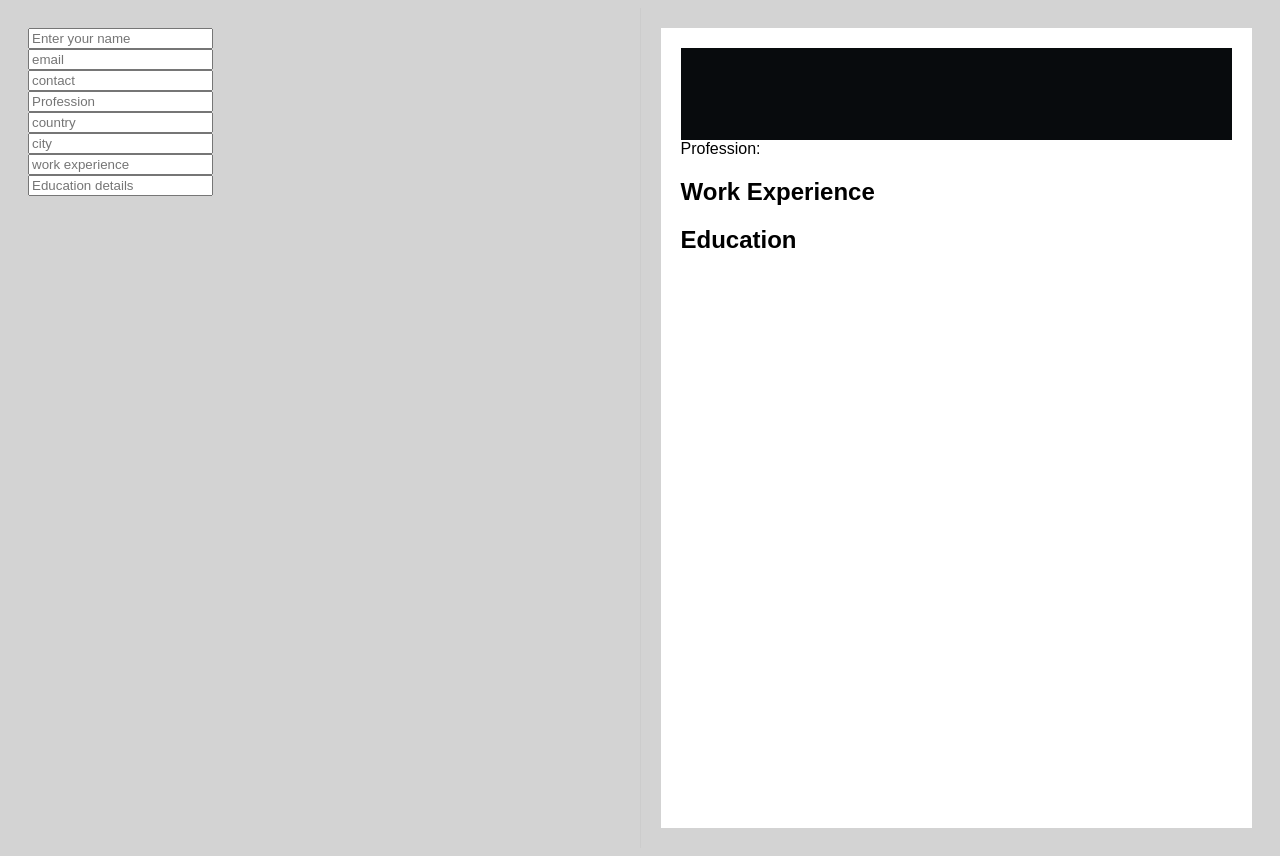
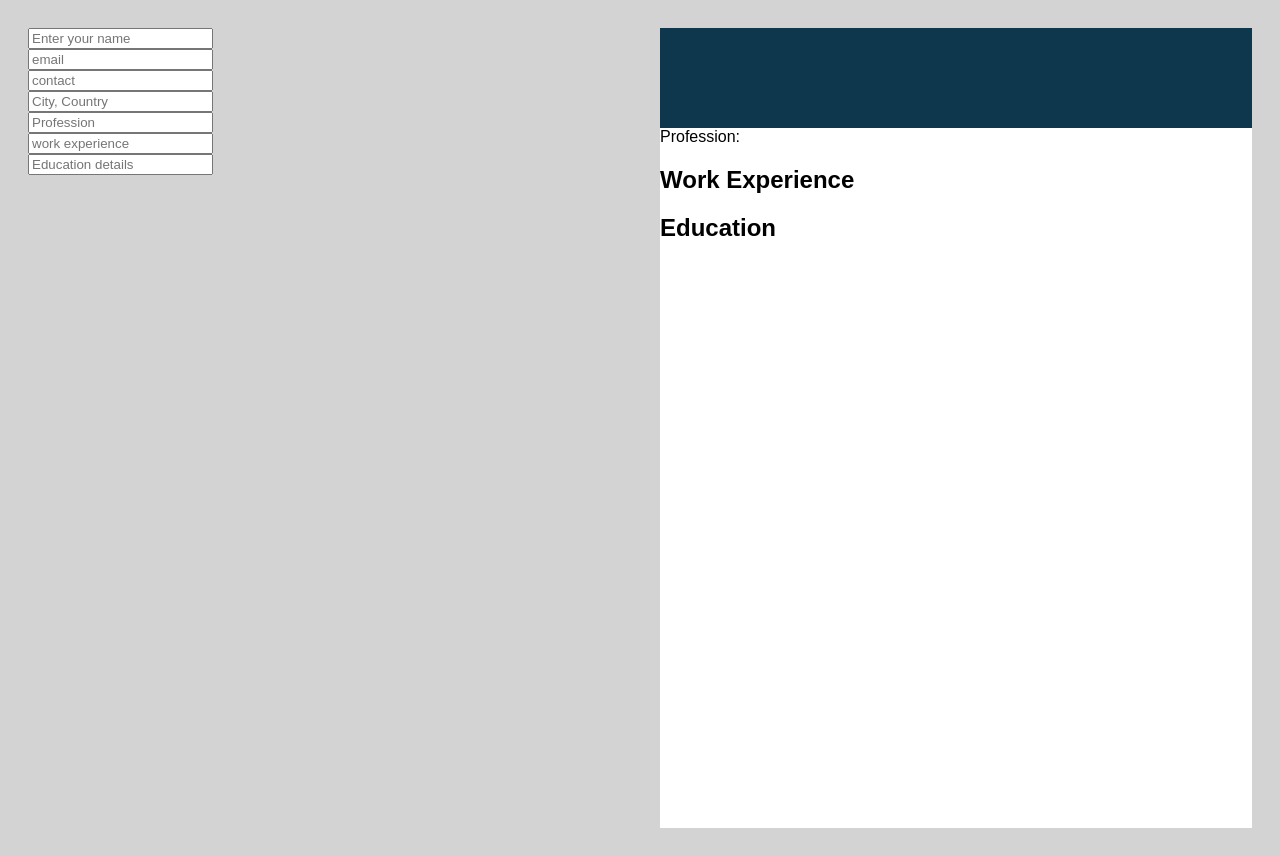
Before and after one commit to Sama-004/cv-app, a React (Vite) app: page / in a window 1280 px wide. Built offline with nearby package versions, Linux system fonts and the light colour scheme.

Commit message:
completed personal details section

```diff
--- a/src/App.css
+++ b/src/App.css
@@ -1,6 +1,7 @@
 body {
   background-color: lightgray;
 }
+
 .app-container {
   display: flex;
   justify-content: space-between;
@@ -13,7 +14,7 @@ body {
   flex-direction: column;
   width: 48%;
   padding: 20px;
-  border-right: 1px solid #ccc;
+  /* border-right: 10px solid #ccc; */
   /* box-sizing: border-box; */
 }
 
@@ -25,6 +26,9 @@ body {
 }
 
 .input-container {
+  display: flex;
+  flex-direction: column;
+  align-items: flex-start;
   margin-bottom: 15px;
 }
 
@@ -32,7 +36,7 @@ body {
   /* margin-top: 20px; */
   width: 100%;
   box-sizing: border-box;
-  padding: 20px;
+  /* padding: 20px; */
   height: 100vh;
   background-color: #fff;
 }
@@ -46,6 +50,7 @@ body {
 }
 
 .resume-section h2 {
+  margin-top: 5px;
   font-size: 1.5em;
   margin-bottom: 10px;
 }
@@ -55,15 +60,19 @@ body {
 }
 
 .name {
-  background-color: #080b0d;
+  background-color: #0e374e;
   color: white;
-  padding: 36px 24px;
+  /* padding: 36px 24px; */
+  padding: 24px;
+  height: 100px;
   width: 100%;
   box-sizing: border-box;
 }
+
 #resume-name {
   text-align: center;
 }
+
 .resume-section p.info {
   /* background-color: #000; */
   color: #fff;
--- a/src/App.jsx
+++ b/src/App.jsx
@@ -9,7 +9,6 @@ export default function App() {
   const [email, setEmail] = useState("");
   const [contact, setContact] = useState("");
   const [profession, setProfession] = useState("");
-  const [country, setCountry] = useState("");
   const [city, setCity] = useState("");
   const [work, setWork] = useState("");
   const [education, setEducation] = useState("");
@@ -25,8 +24,6 @@ export default function App() {
           setContact={setContact}
           profession={profession}
           setProfession={setProfession}
-          country={country}
-          setCountry={setCountry}
           city={city}
           setCity={setCity}
         />
@@ -43,7 +40,6 @@ export default function App() {
           email={email}
           contact={contact}
           profession={profession}
-          country={country}
           city={city}
           work={work}
           education={education}
--- a/src/components/PersonalDetails.jsx
+++ b/src/components/PersonalDetails.jsx
@@ -10,8 +10,6 @@ export default function PersonalDetails({
   setContact,
   profession,
   setProfession,
-  country,
-  setCountry,
   city,
   setCity,
 }) {
@@ -40,25 +38,17 @@ export default function PersonalDetails({
       <br />
       <input
         type="text"
+        placeholder="City, Country"
+        value={city}
+        onChange={(e) => setCity(e.target.value)}
+      />
+      <br />
+      <input
+        type="text"
         placeholder="Profession"
         value={profession}
         onChange={(e) => setProfession(e.target.value)}
       />
-      <br />
-      <input
-        type="text"
-        placeholder="country"
-        value={country}
-        onChange={(e) => setCountry(e.target.value)}
-      />
-      <br />
-      <input
-        type="text"
-        placeholder="city"
-        value={city}
-        onChange={(e) => setCity(e.target.value)}
-      />
-      <br />
     </div>
   );
 }
@@ -72,8 +62,6 @@ PersonalDetails.propTypes = {
   setContact: PropTypes.func.isRequired,
   profession: PropTypes.string.isRequired,
   setProfession: PropTypes.func.isRequired,
-  country: PropTypes.string.isRequired,
-  setCountry: PropTypes.func.isRequired,
   city: PropTypes.string.isRequired,
   setCity: PropTypes.func.isRequired,
 };
--- a/src/components/ResumePreview.jsx
+++ b/src/components/ResumePreview.jsx
@@ -5,9 +5,8 @@ export default function Resumepreview({
   name,
   email,
   contact,
+  city,
   profession,
-  country,
-  city,
   work,
   education,
 }) {
@@ -28,15 +27,10 @@ export default function Resumepreview({
                   <i className="fas fa-phone"></i>&nbsp; {contact} &nbsp;
                 </>
               )}
-              {city && country && (
+              {city && (
                 <>
-                  <i className="fas fa-map-marker-alt"></i>&nbsp; {city},{" "}
-                  {country}
+                  <i className="fas fa-map-marker-alt"></i>&nbsp; {city} &nbsp;
                 </>
-                //need to fix the city and country issue
-                // {/* <i class="fa-solid fa-envelope"></i> */}
-                // {/* {email} &nbsp; {contact} &nbsp;
-                // {city} {country} */}
               )}
             </p>
           </div>
@@ -65,3 +59,12 @@ Resumepreview.propTypes = {
   education: PropTypes.string.isRequired,
   work: PropTypes.string.isRequired,
 };
+
+/*
+
+make education and experience interactive
+add buttons for education and experience
+style the input labels // add load example like the button given
+check for responsiveness in other projects if there then add else leave
+
+*/
--- a/src/components/WorkandEducation.jsx
+++ b/src/components/WorkandEducation.jsx
@@ -14,7 +14,6 @@ export default function WorkandEducation({
         value={work}
         onChange={(e) => setWork(e.target.value)}
       />
-      <br />
       <input
         type="text"
         placeholder="Education details"
```
